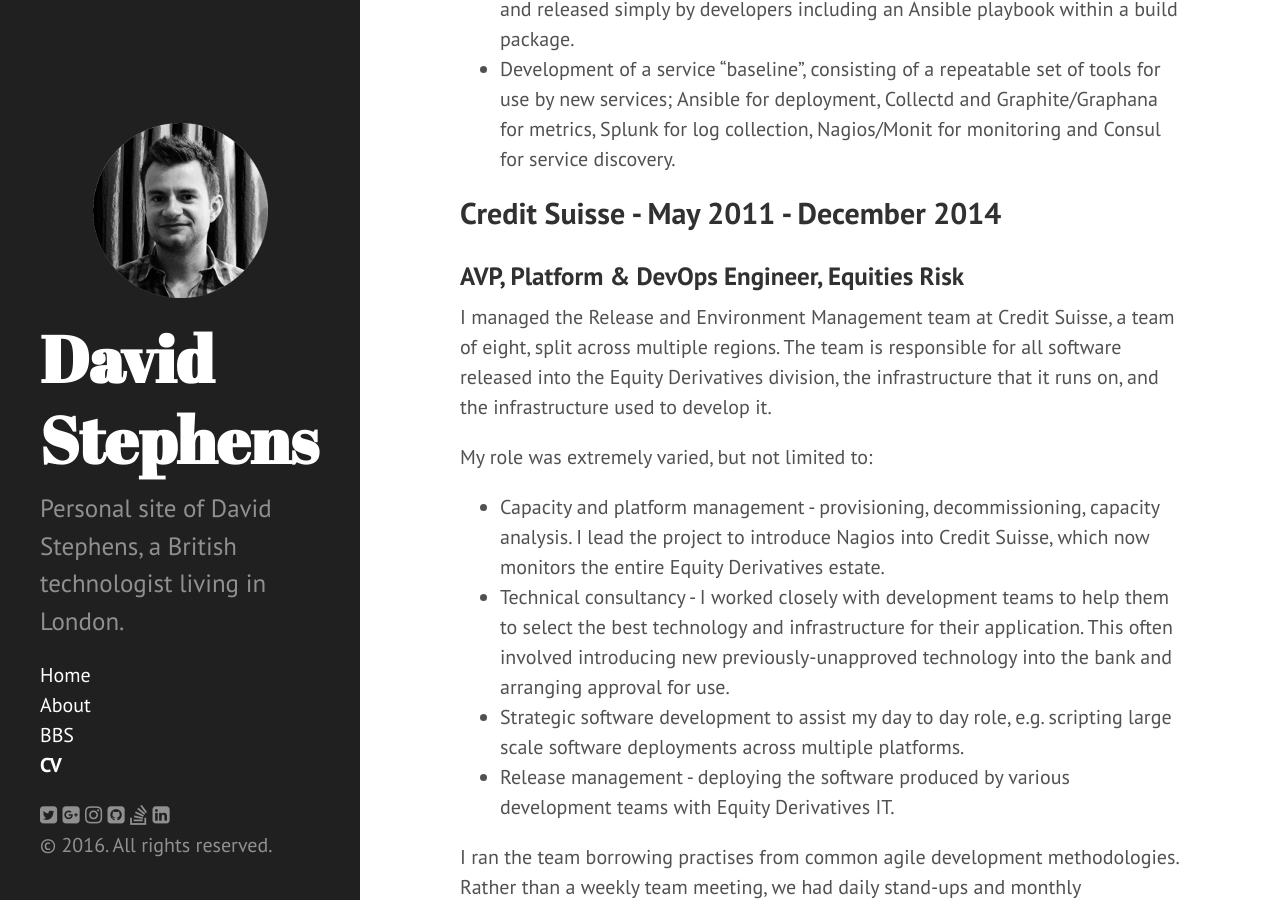
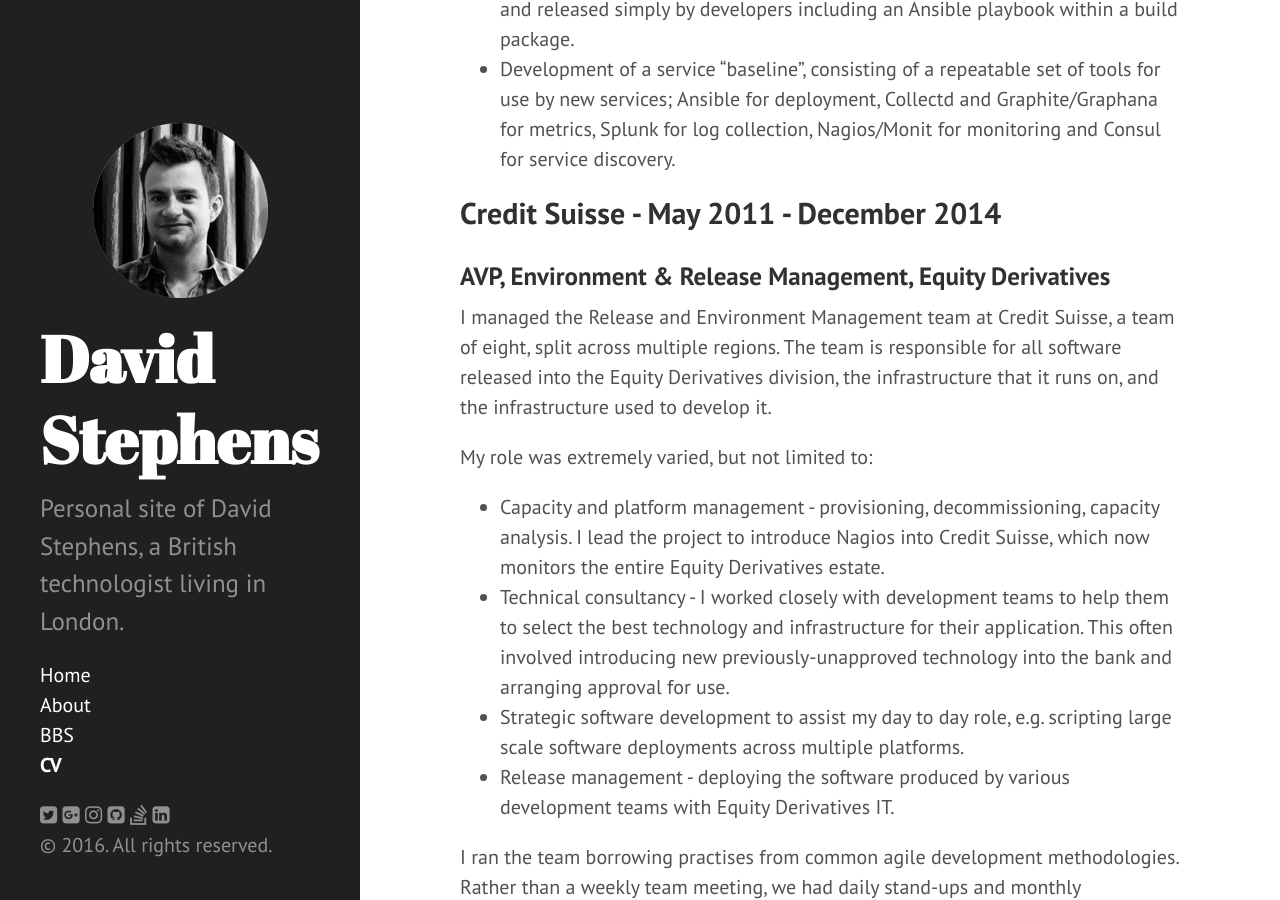
Before and after one commit to davestephens/davestephens.github.io, a Jekyll site: the page built from cv.md, in a window 1280 px wide and 900 px high, scrolled down 1702 px. Built offline with Jekyll 4.4.1, drawn with Linux system fonts in a browser that asks for light colours; nearby versions of some CDN libraries.

Commit message:
Job title C&P fail

```diff
--- a/cv.md
+++ b/cv.md
@@ -51,7 +51,7 @@ and Consul for service discovery.
 
 ## Credit Suisse - May 2011 - December 2014
 
-### AVP, Platform & DevOps Engineer, Equities Risk
+### AVP, Environment & Release Management, Equity Derivatives
 I managed the Release and Environment Management team at Credit Suisse, a team of eight, split across multiple
 regions. The team is responsible for all software released into the Equity Derivatives division, the infrastructure
  that it runs on, and the infrastructure used to develop it.
```
